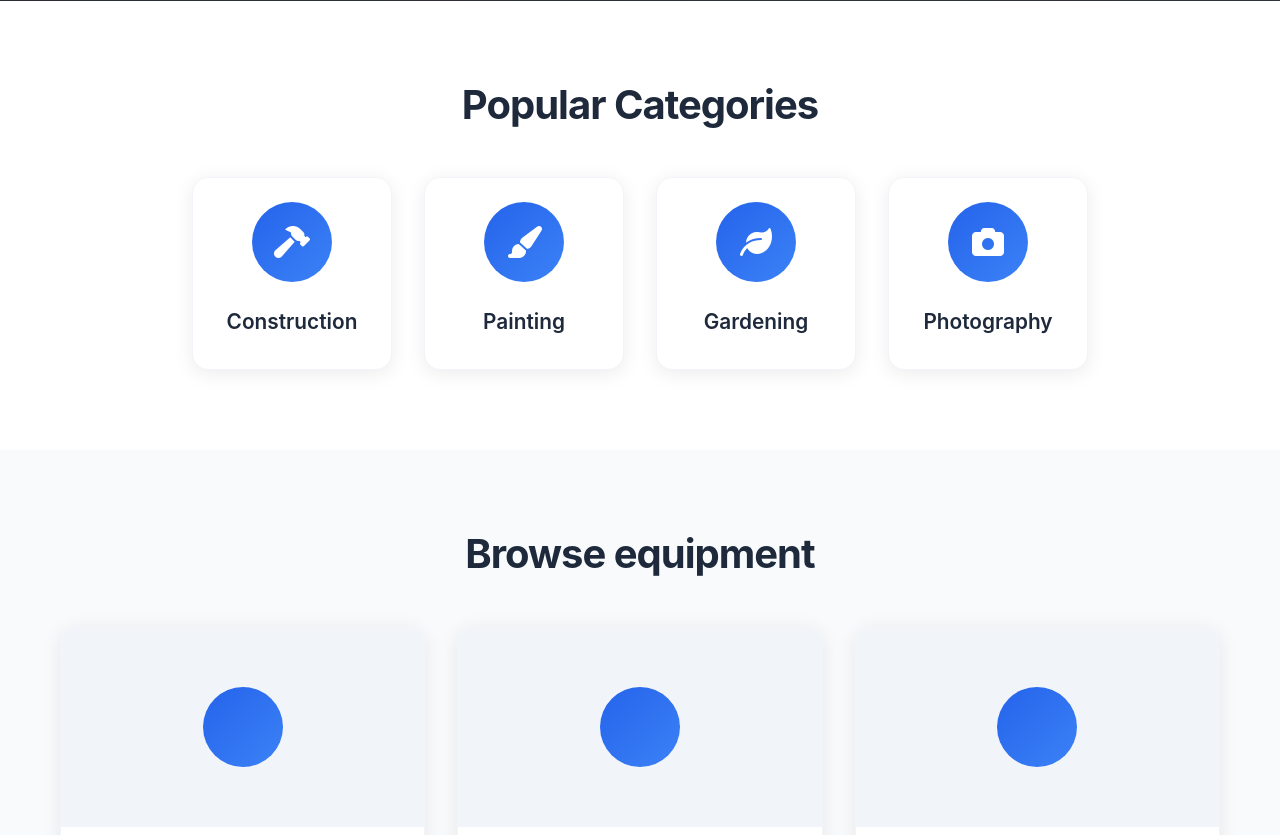
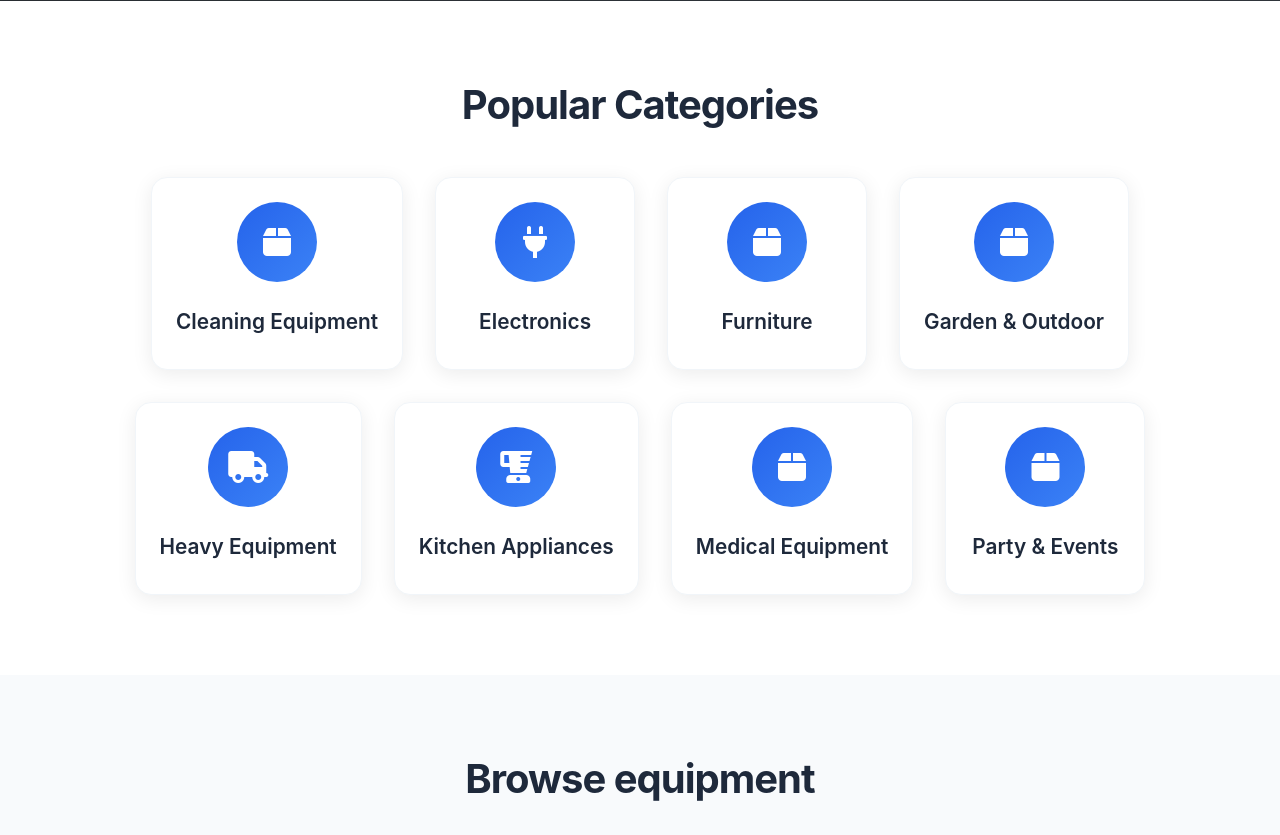
Before and after one commit to meowyyy-bot/EquipRent, a PHP site: page / in a window 1280 px wide. Shown: the part 799-1634 px from the top of the page. Run offline with PHP 8.4, Linux system fonts and the light colour scheme; data comes from the database, SQL or seed files in the repository.

Commit message:
konting ayos sa home

```diff
--- a/index.php
+++ b/index.php
@@ -70,38 +70,51 @@ session_start();
         <div class="container">
             <h2 class="section-title">Popular Categories</h2>
             <div class="categories-grid">
-                <div class="category-item" tabindex="0" role="button" aria-label="Construction equipment category">
+				<?php
+					require_once __DIR__ . '/controller/db_connect.php';
+					$fetchedCategories = [];
+					try {
+						$result = $conn->query("SELECT category_name FROM categories WHERE is_active = 1 ORDER BY category_name LIMIT 8");
+						if ($result) {
+							while ($row = $result->fetch_assoc()) {
+								$fetchedCategories[] = $row['category_name'];
+							}
+						}
+					} catch (Exception $e) {
+						// ignore and fallback
+					}
+
+					function getCategoryIconClass($name) {
+						$map = [
+							'Construction' => 'fas fa-hammer',
+							'Painting' => 'fas fa-paint-brush',
+							'Gardening' => 'fas fa-leaf',
+							'Photography' => 'fas fa-camera',
+							'Tools' => 'fas fa-tools',
+							'Kitchen Appliances' => 'fas fa-blender',
+							'Heavy Equipment' => 'fas fa-truck',
+							'Electronics' => 'fas fa-plug',
+						];
+						return $map[$name] ?? 'fas fa-box';
+					}
+
+					if (count($fetchedCategories) === 0) {
+						$fetchedCategories = ['Construction','Painting','Gardening','Photography'];
+					}
+
+					foreach ($fetchedCategories as $catName):
+						$iconClass = getCategoryIconClass($catName);
+						$url = 'browse.php?category=' . urlencode($catName);
+					?>
+					<div class="category-item" tabindex="0" role="button" aria-label="<?php echo htmlspecialchars($catName); ?> category" onclick="window.location.href='<?php echo $url; ?>'" title="View <?php echo htmlspecialchars($catName); ?> equipment">
 						<div class="category-icon">
-                        <i class="fas fa-hammer" aria-hidden="true"></i>
+							<i class="<?php echo $iconClass; ?>" aria-hidden="true"></i>
 						</div>
 						<div class="category-content">
-                        <h3>Construction</h3>
+							<h3><?php echo htmlspecialchars($catName); ?></h3>
 						</div>
 					</div>
-                <div class="category-item" tabindex="0" role="button" aria-label="Painting equipment category">
-                    <div class="category-icon">
-                        <i class="fas fa-paint-brush" aria-hidden="true"></i>
-                    </div>
-                    <div class="category-content">
-                        <h3>Painting</h3>
-                    </div>
-                </div>
-                <div class="category-item" tabindex="0" role="button" aria-label="Gardening equipment category">
-                    <div class="category-icon">
-                        <i class="fas fa-leaf" aria-hidden="true"></i>
-                    </div>
-                    <div class="category-content">
-                        <h3>Gardening</h3>
-                    </div>
-                </div>
-                <div class="category-item" tabindex="0" role="button" aria-label="Photography equipment category">
-                    <div class="category-icon">
-                        <i class="fas fa-camera" aria-hidden="true"></i>
-                    </div>
-                    <div class="category-content">
-                        <h3>Photography</h3>
-                    </div>
-                </div>
+					<?php endforeach; ?>
 				</div>
         </div>
     </section>
```
Also changed, not shown: JS/browse.js (+19 -0 lines). Lines whose indentation alone changed are shown as unchanged.
